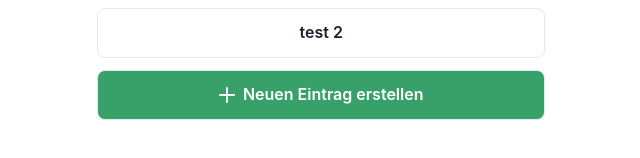
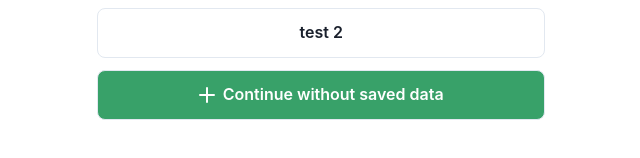
Before and after one commit to bmaximilian/cognito-auth-client, a React (Create React App) app: page / in a window 1280 px wide. Shown: the part 310-468 px from the top of the page, without its empty margins (256-896 px from the left). Built offline with nearby package versions, Linux system fonts and the light colour scheme.

Commit message:
fix: Switch texts to en

```diff
--- a/src/widgets/LoginForm.tsx
+++ b/src/widgets/LoginForm.tsx
@@ -58,7 +58,7 @@ export const LoginForm: React.FC<{ onSubmit: (data: LoginData) => void }> = (pro
             </FormGroup>
             <Stack spacing={3}>
                 <Checkbox onChange={(e): void => setSave(e.target.checked)}>Save for later</Checkbox>
-                <SubmitButton type="submit">Anmelden</SubmitButton>
+                <SubmitButton type="submit">Login</SubmitButton>
             </Stack>
         </form>
     );
--- a/src/widgets/SavedEntryList.tsx
+++ b/src/widgets/SavedEntryList.tsx
@@ -28,7 +28,7 @@ export const SavedEntryList: React.FC<SavedEntryListProps> = (props) => (
         ))}
         <SubmitButton onClick={props.onAdd}>
             <AddIcon />
-            &ensp;Neuen Eintrag erstellen
+            &ensp;Continue without saved data
         </SubmitButton>
     </ListContainer>
 );
```
